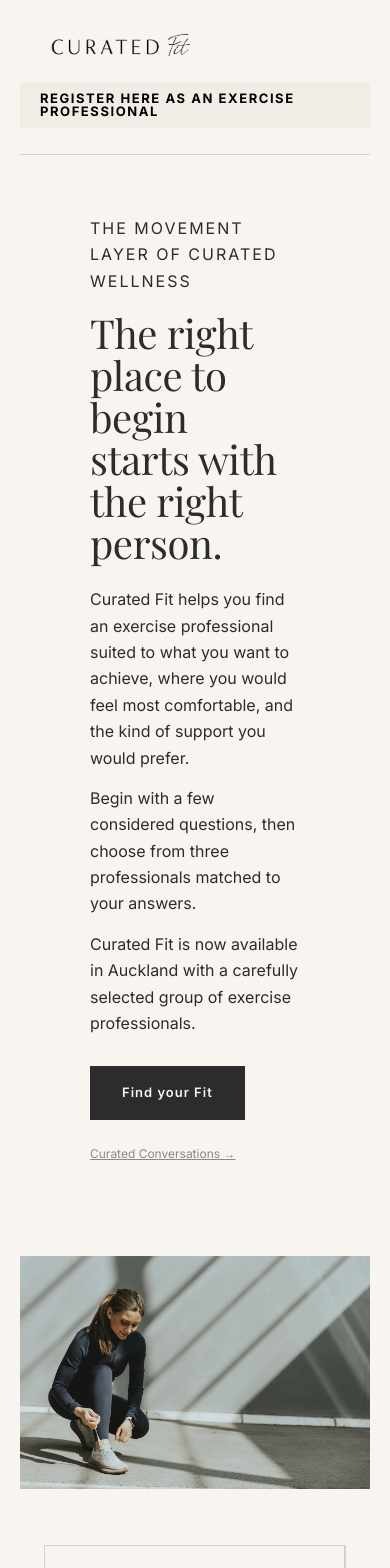
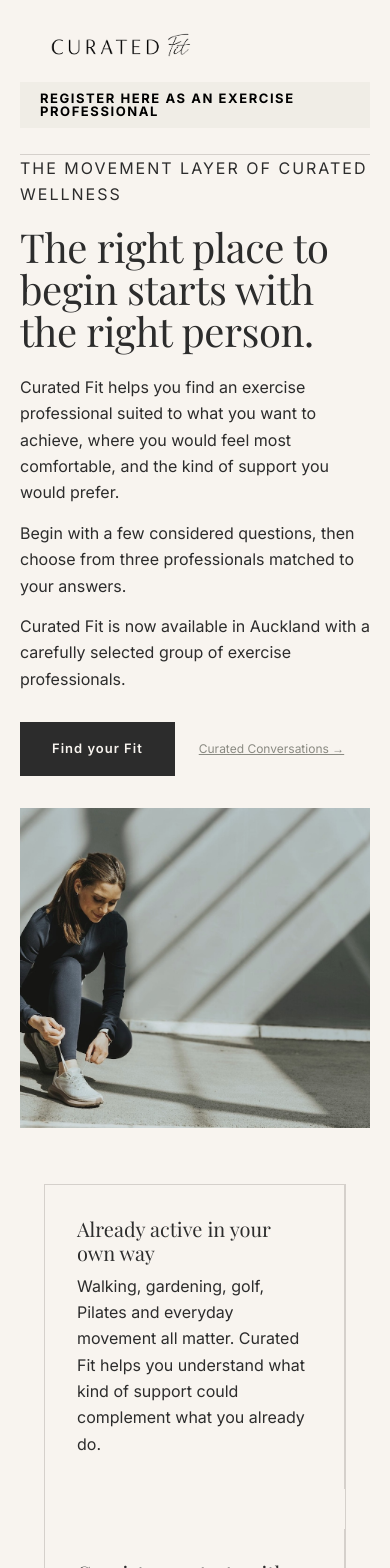
Before and after one commit to EmPerry1972/curated-fit-holding-page, a Next.js app: page / in a window 390 px wide. Shown: the top 1568 px of the page. Built offline with nearby package versions, Linux system fonts and the light colour scheme.

Commit message:
Implement responsive styles for hero section
Add media query for hero section adjustments on narrow screens.

```diff
--- a/app/globals.css
+++ b/app/globals.css
@@ -89,3 +89,9 @@
     min-height: auto !important;
   }
 }
+
+/* Hero split (Option C): reset text padding and set image height on narrow screens */
+@media (max-width: 820px) {
+  .hero-textcol { padding: 0 !important; }
+  .hero-imgcol { height: 320px !important; }
+}
```
